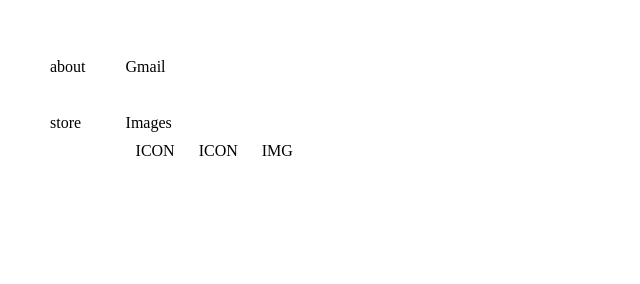
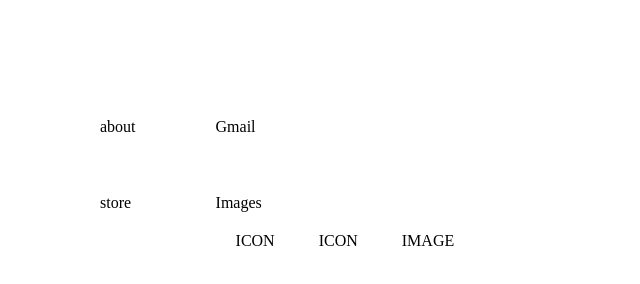
Before and after one commit to AnamikaJAncheril/html-css-google-homepage, a plain HTML site: page index.html in a window 1280 px wide. Shown: the whole page, without its empty margins (0-640 px from the left). Drawn offline with Linux system fonts and the light colour scheme.

Commit message:
code changed

```diff
--- a/index.html
+++ b/index.html
@@ -21,7 +21,7 @@
             <a><p>Images</p></a>
             <a>ICON</a>
             <a>ICON</a>
-            <a>IMG</a>
+            <a>IMAGE</a>
         </nav>
 
     </header>
--- a/styles.css
+++ b/styles.css
@@ -1,7 +1,7 @@
 *{
    box-sizing: border-box;
    margin: 10px;
-   padding: 0%;
+   padding: 10px;
 }
 
 header{
```
